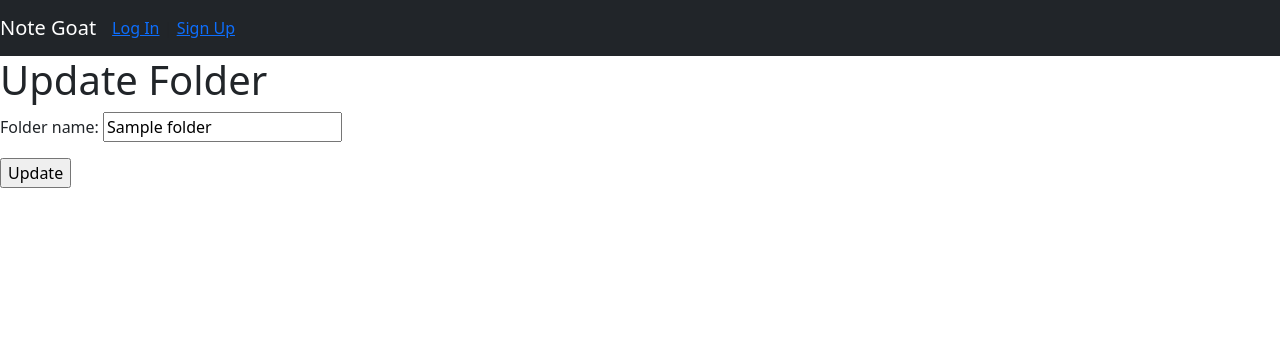
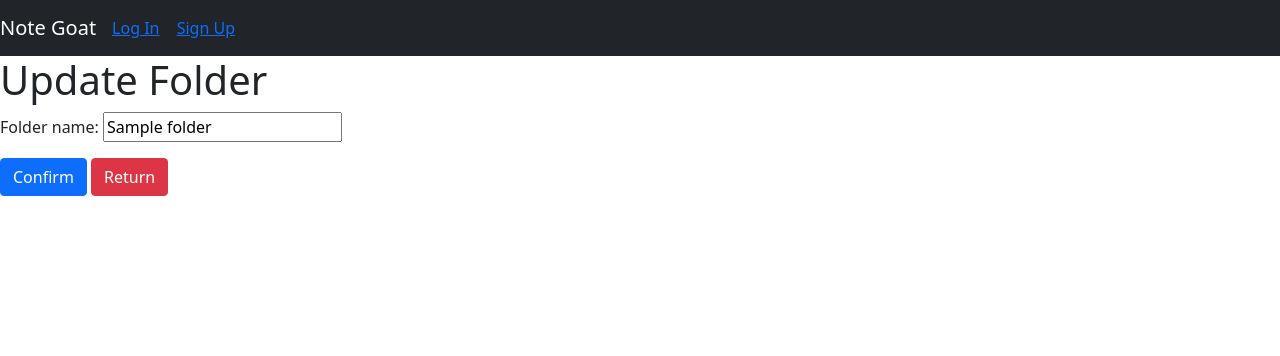
Before and after one commit to asma21976/Note-Goat-Application, a Django app: page /folder/00000000-0000-0000-0000-000000000001/update/ in a window 1280 px wide. Shown: the top 356 px of the page. Run offline with Django 3.2, Linux system fonts and the light colour scheme; tables that the repository leaves empty hold one stand-in row (values such as "Sample post").

Commit message:
Fixed small issues with several buttons and began working on unique user folders

```diff
--- a/templates/delete_folder.html
+++ b/templates/delete_folder.html
@@ -5,6 +5,6 @@
     <form action="" method="post">{% csrf_token %}
         <p>Are you sure you want to delete "{{ folder.folder_name }}"?</p>
         <button class="btn btn-danger ml-2" type="submit">Confirm</button>
-        <a href="{% url 'list_notes' %}" class="btn btn-primary">Return</a>
+        <a href="{% url 'home' %}" class="btn btn-primary">Return</a>
     </form>
 {% endblock page_content %}
--- a/templates/delete_note.html
+++ b/templates/delete_note.html
@@ -3,8 +3,8 @@
     <h1>.</h1>
     <h1>Delete</h1>
     <form action="" method="post">{% csrf_token %}
-        <p>Are you sure you want to delete "{{ note.file_name }}"?</p>
+        <p>Are you sure you want to delete "{{ notes.file_name }}"?</p>
         <button class="btn btn-danger ml-2" type="submit">Confirm</button>
-        <a href="{% url 'list_notes' %}" class="btn btn-primary">Return</a>
+        <a href="{% url 'home' %}" class="btn btn-primary">Return</a>
     </form>
 {% endblock page_content %}
--- a/templates/update_folder.html
+++ b/templates/update_folder.html
@@ -6,7 +6,8 @@
     <h1>Update Folder</h1>
     <form method="post">{% csrf_token %}
         {{ form.as_p }}
-        <input type="submit" value="Update">
+		<button class="btn btn-primary ml-2" type="submit">Confirm</button>
+        <a href="{% url 'home' %}" class="btn btn-danger">Return</a>
     </form>
 </body>
 {% endblock page_content %}
--- a/website/models.py
+++ b/website/models.py
@@ -11,6 +11,7 @@ import uuid
 class Folder(models.Model):
     id = models.UUIDField(primary_key=True, default=uuid.uuid4, editable=False, )
     folder_name = models.CharField(max_length=50, default="New Folder", unique=True)
+    creator = models.ForeignKey(get_user_model(), on_delete=models.CASCADE)
 
     def __str__(self):
         return self.folder_name
--- a/website/views.py
+++ b/website/views.py
@@ -84,11 +84,17 @@ class CreateFolderView(CreateView):
     fields = ('folder_name',)
     success_url = reverse_lazy('home')
 
+    def form_valid(self, form):
+        form.instance.creator = self.request.user
+        return super().form_valid(form)
+
 class UpdateFolderView(UpdateView):
     template_name = 'update_folder.html'
     model = Folder
     fields = ['folder_name']
-    template_name_suffix = '_update_folder_form'
+    #template_name_suffix = '_update_folder_form'
+    success_url = reverse_lazy('home')
+    context_object_name = 'folder'
 
 class FolderDeleteView(DeleteView):
     template_name = 'delete_folder.html'
```
Also changed, not shown: templates/homepage.html (+5 -2 lines), 14 other files.
